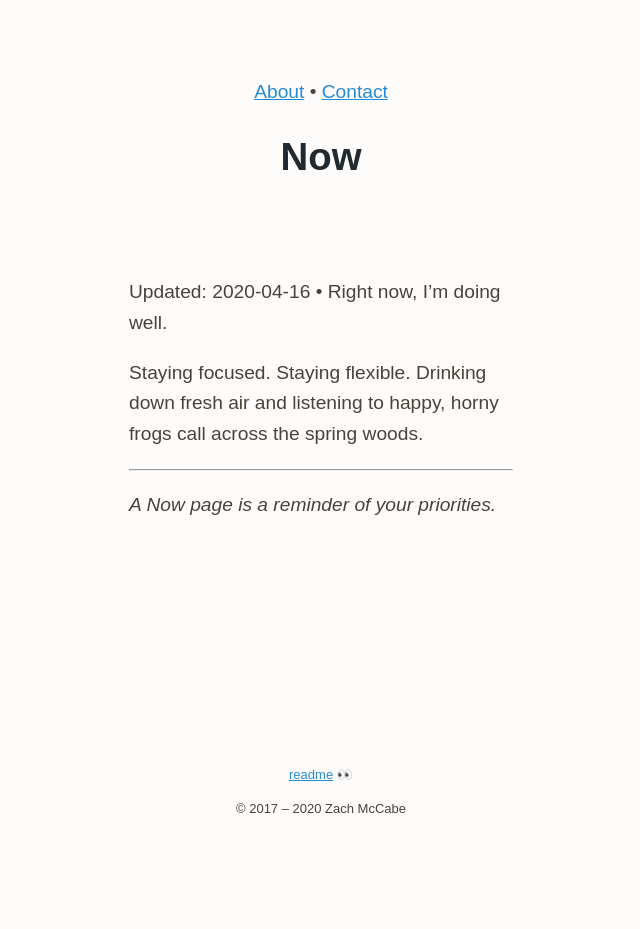
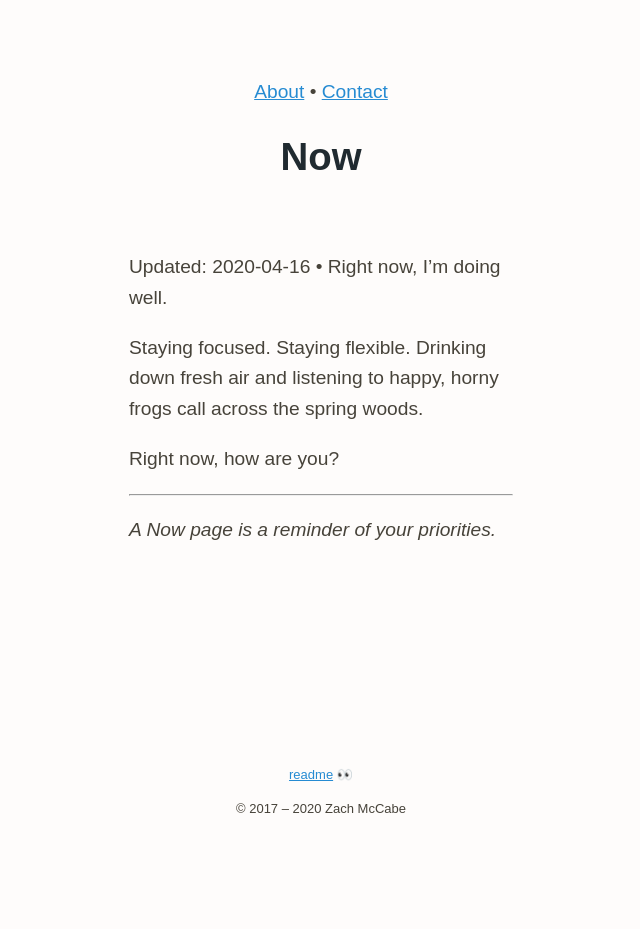
Before and after one commit to zachmccabe/zachmccabe.github.io, a Jekyll site: the page built from now.md, in a window 1280 px wide. Shown: the whole page, without its empty margins (319-959 px from the left). Built offline with Jekyll 4.4.1, drawn with Linux system fonts in a browser that asks for light colours.

Commit message:
Update now.md

```diff
--- a/now.md
+++ b/now.md
@@ -12,6 +12,8 @@
 
 Staying focused. Staying flexible. Drinking down fresh air and listening to happy, horny frogs call across the spring woods.
 
+Right now, how are you?
+
 ---
 
 *A Now page is a reminder of your priorities.*
```
